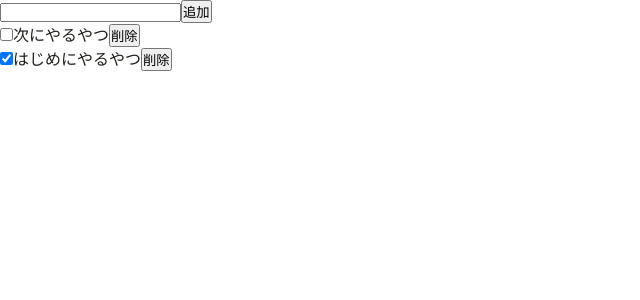
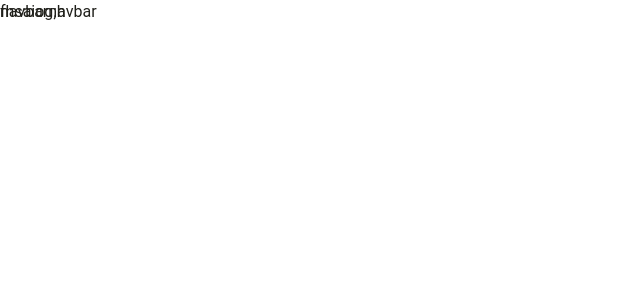
Before and after one commit to Kwatanwa17/react-todo, a React (Create React App) app: page / in a window 1280 px wide. Shown: the top 300 px of the page, without its empty margins (0-640 px from the left). Built offline with nearby package versions, Linux system fonts and the light colour scheme.

Commit message:
add Navbar

```diff
--- a/src/App.tsx
+++ b/src/App.tsx
@@ -1,6 +1,7 @@
 import React, { useState } from "react"
 import { TaskInput, TaskList } from "./components"
 import { Task } from "./types"
+import { Layout } from "./layout"
 
 const initialState: Task[] = [
   {
@@ -18,12 +19,7 @@ const initialState: Task[] = [
 const App: React.FC = () => {
   const [tasks, setTasks] = useState(initialState)
 
-  return (
-    <div>
-      <TaskInput setTasks={setTasks} tasks={tasks} />
-      <TaskList setTasks={setTasks} tasks={tasks} />
-    </div>
-  )
+  return <Layout>fhsaiog;h</Layout>
 }
 
 export default App
--- /dev/null
+++ b/src/components/Navbar/Navbar.tsx
@@ -0,0 +1,13 @@
+import React from "react"
+import styled from "styled-components"
+
+const Wrapper = styled.div`
+  position: fixed;
+  top: 0;
+  left: 0;
+  width: 100%;
+  height: 6rem;
+`
+export const Navbar = () => {
+  return <Wrapper>navbarnavbar</Wrapper>
+}
--- a/src/index.tsx
+++ b/src/index.tsx
@@ -8,10 +8,8 @@ import GlobalStyles from "./themes/GlobalStyles"
 
 ReactDOM.render(
   <ThemeProvider theme={theme}>
-    <>
-      <GlobalStyles />
-      <App />
-    </>
+    <GlobalStyles />
+    <App />
   </ThemeProvider>,
   document.getElementById("root")
 )
--- /dev/null
+++ b/src/layout/Layout.tsx
@@ -0,0 +1,20 @@
+import React from "react"
+import styled from "styled-components"
+
+import { Navbar } from "../components"
+
+const MainWrapper = styled.div`
+  width: 100%;
+  min-height: calc(100vh - 6rem);
+`
+
+const Layout = ({ children }) => {
+  return (
+    <>
+      <Navbar />
+      <MainWrapper>{children}</MainWrapper>
+    </>
+  )
+}
+
+export default Layout
--- /dev/null
+++ b/src/layout/index.ts
@@ -0,0 +1 @@
+export { default as Layout } from "./Layout"
```
Also changed, not shown: src/components/index.ts (+5 -4 lines).
